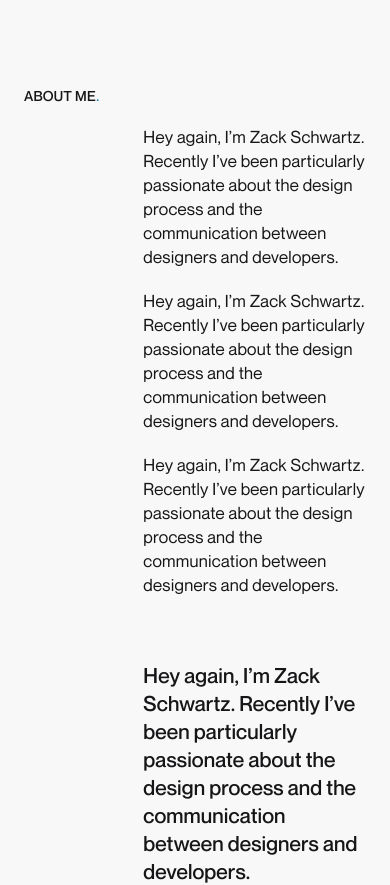
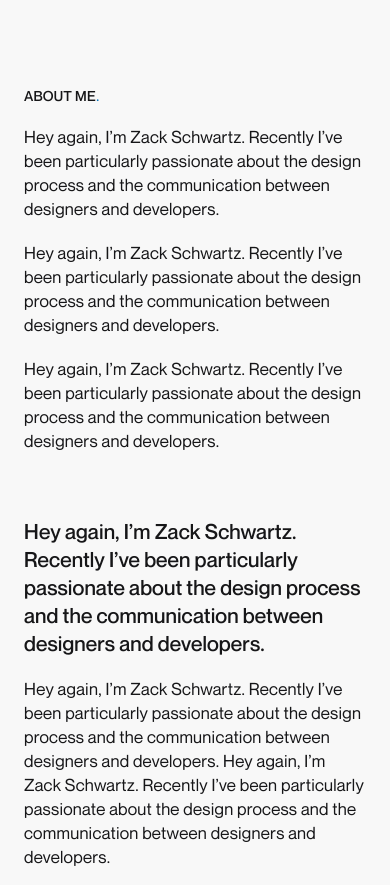
Before and after one commit to ztschwartz/next-portfolio, a Next.js app: page / in a window 390 px wide. Shown: the part 1800-2685 px from the top of the page. Built offline with nearby package versions, Linux system fonts and the light colour scheme.

Commit message:
mobile layout fixes and color changes

```diff
--- a/styles/globals.css
+++ b/styles/globals.css
@@ -67,7 +67,7 @@ a {
   --gray40: #161618;
   --transparentGray40: rgba(22, 22, 24, 0.8);
   --accentLight: #0071BB;
-  --accentDark: #1E87CC;
+  --accentDark: #F99C2A;
 }
 
 body {
@@ -551,6 +551,10 @@ body {
     grid-column: span 12;
   }
 
+  .col-6--6{
+    grid-column: span 12;
+  }
+
   .col-5--4{
     grid-column: span 6;
   }
```
